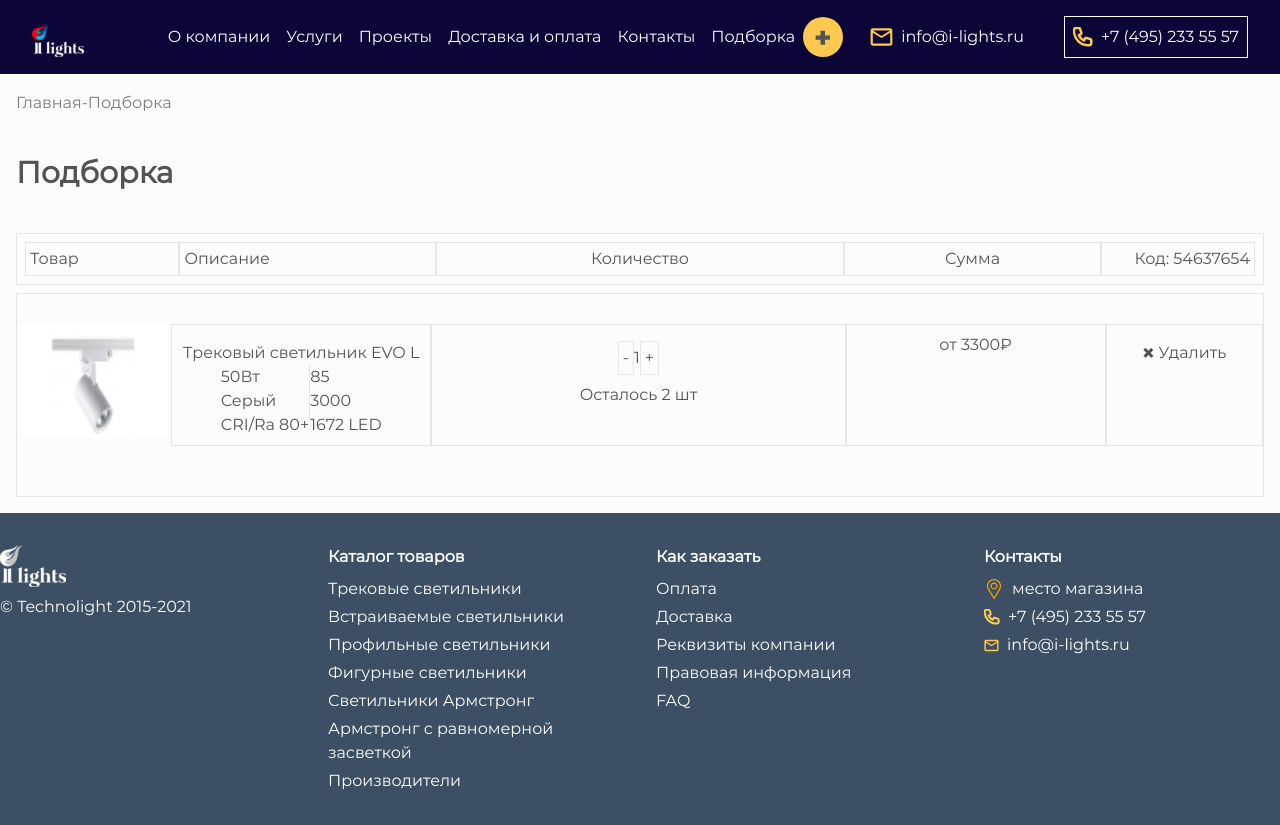
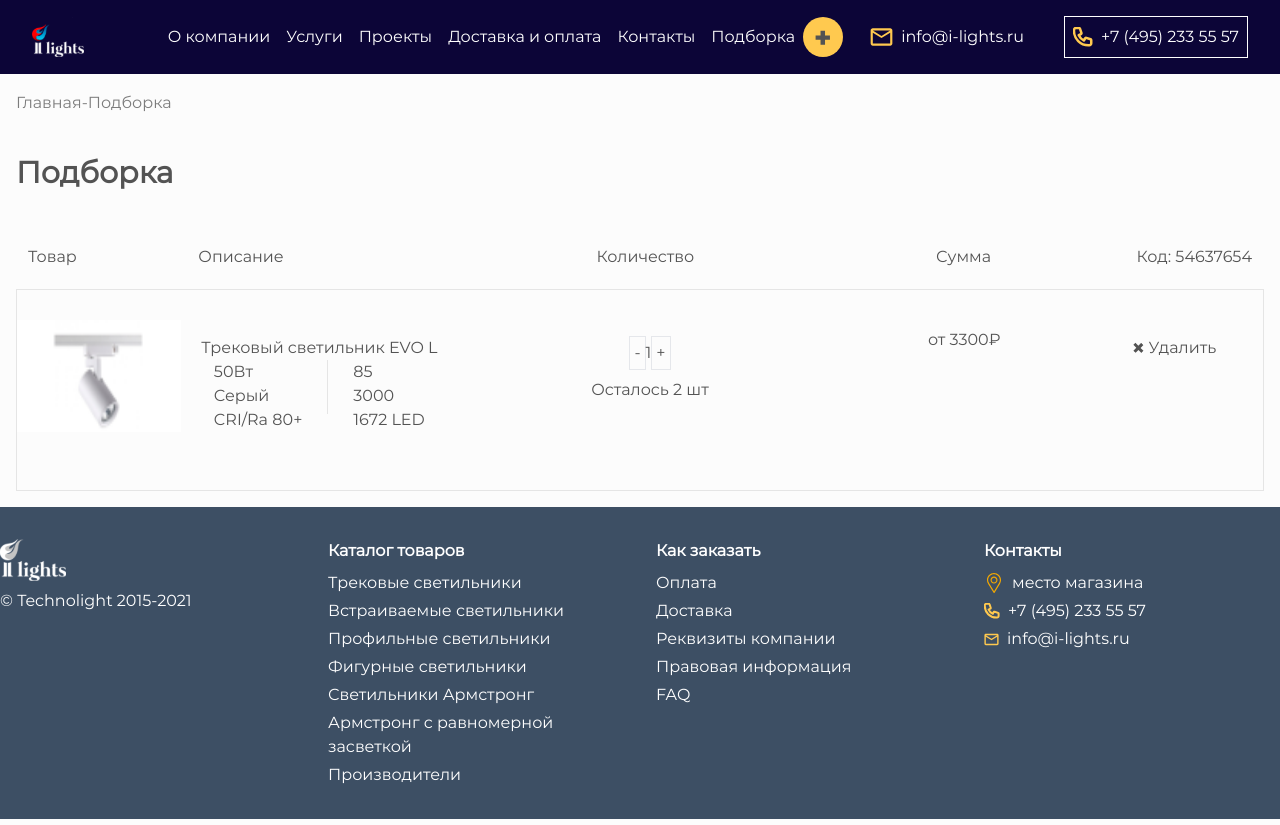
Before and after one commit to 89811421793/lamps, a Next.js app: page /basket in a window 1280 px wide. Built offline with nearby package versions, Linux system fonts and the light colour scheme.

Commit message:
вид блока добавленного товара

```diff
--- a/src/app/basket/page.tsx
+++ b/src/app/basket/page.tsx
@@ -29,9 +29,9 @@ const ProductCard: React.FC<ProductCardProps> = ({ product }) => {
       onMouseLeave={() => setIsHovered(false)}
     >
       <img src={product.image} alt={product.name} className="mb-2 w-[15%]" />
-      <div className="border border-[#E5E5E5] p-2 flex flex-col items-center w-[25%]">
+      <div className="p-2 flex flex-col items-center w-[25%]">
         <span className="mt-2">{product.name}</span>
-        <div className="flex">
+        <div className="flex gap-[25px]">
           <div className="flex flex-col">
             {product.characteristics1.map((char, index) => (
               <span key={index}>{char}</span>
@@ -45,7 +45,7 @@ const ProductCard: React.FC<ProductCardProps> = ({ product }) => {
           </div>
         </div>
       </div>
-      <div className="border border-[#E5E5E5] p-2 flex flex-col items-center w-[40%]">
+      <div className="p-2 flex flex-col items-center w-[35%]">
         <div className="flex items-center mt-2">
           <button className="border p-1">-</button>
           <span className="">1</span>
@@ -53,10 +53,10 @@ const ProductCard: React.FC<ProductCardProps> = ({ product }) => {
         </div>
         <span className="mt-2">Осталось 2 шт</span>
       </div>
-      <div className="border border-[#E5E5E5] p-2 flex flex-col items-center w-[25%]">
+      <div className="p-2 flex flex-col items-center w-[22%]">
         <span>от {product.price}₽</span>
       </div>
-      <div className="border border-[#E5E5E5] p-2 flex flex-col items-center w-[15%]">
+      <div className="p-2 flex flex-col items-center w-[16%]">
         <button
           className={`flex items-center mt-2 justify-end ${
             isHovered ? "text-[#F3A800]" : ""
@@ -103,12 +103,12 @@ const Basket: React.FC = () => {
           showIndicator={false}
           className="mb-[40px]"
         />
-        <div className="border border-[#E5E5E5] flex mb-2 p-2">
-          <span className="border border-[#E5E5E5] p-1 w-[15%]">Товар</span>
-          <span className="border border-[#E5E5E5] p-1 w-[25%]">Описание</span>
-          <span className="border border-[#E5E5E5] p-1 w-[40%] text-center">Количество</span>
-          <span className="border border-[#E5E5E5] p-1 w-[25%] text-center">Сумма</span>
-          <span className="border border-[#E5E5E5] p-1 w-[15%] text-right">Код: 54637654</span>
+        <div className="flex mb-2 p-2">
+          <span className="p-1 w-[16%]">Товар</span>
+          <span className="p-1 w-[25%]">Описание</span>
+          <span className="p-1 w-[35%] text-center">Количество</span>
+          <span className="p-1 w-[25%] text-center">Сумма</span>
+          <span className="p-1 w-[15%] text-right">Код: 54637654</span>
         </div>
         {products.map((product) => (
           <ProductCard key={product.code} product={product} />
```
